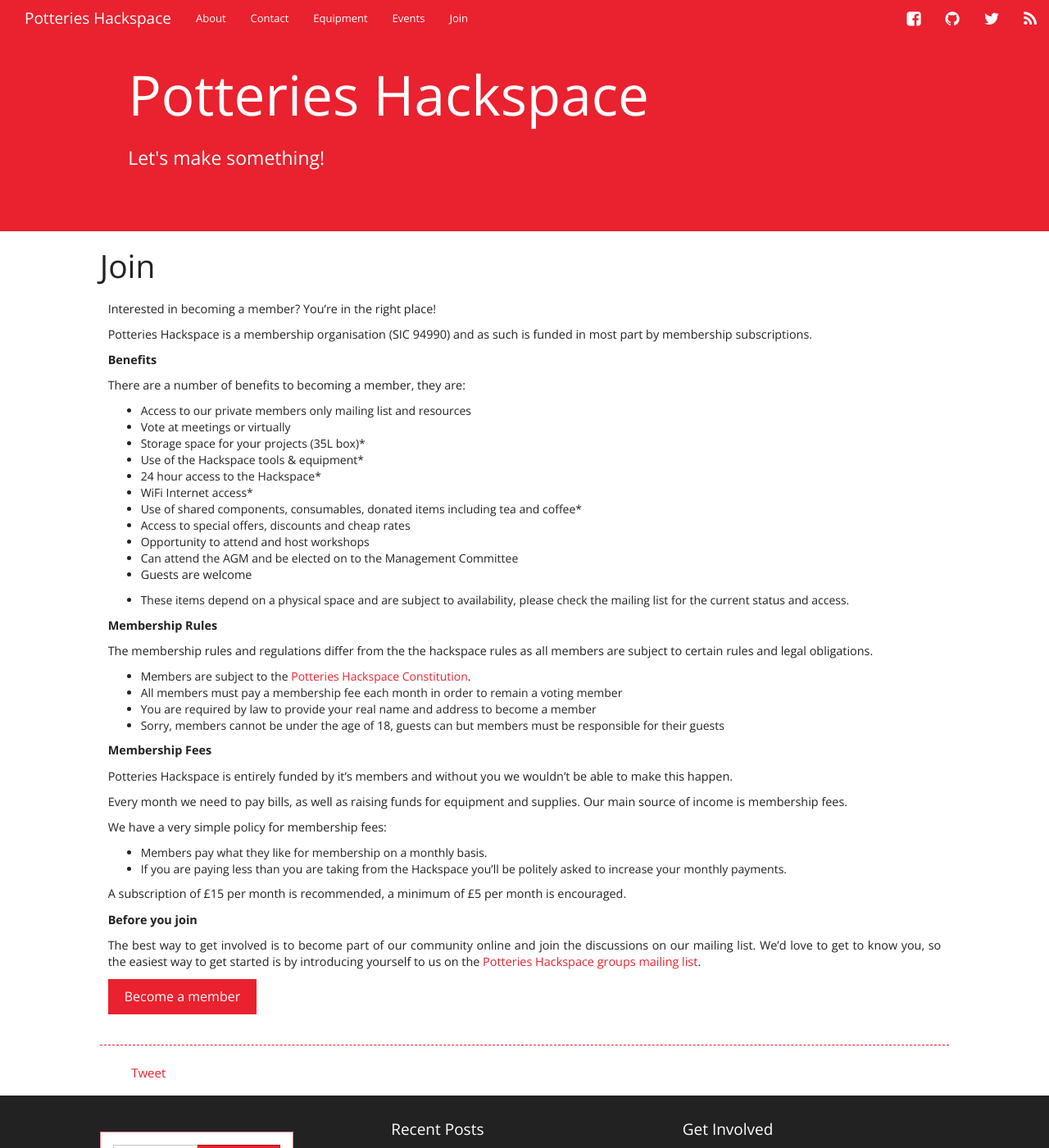
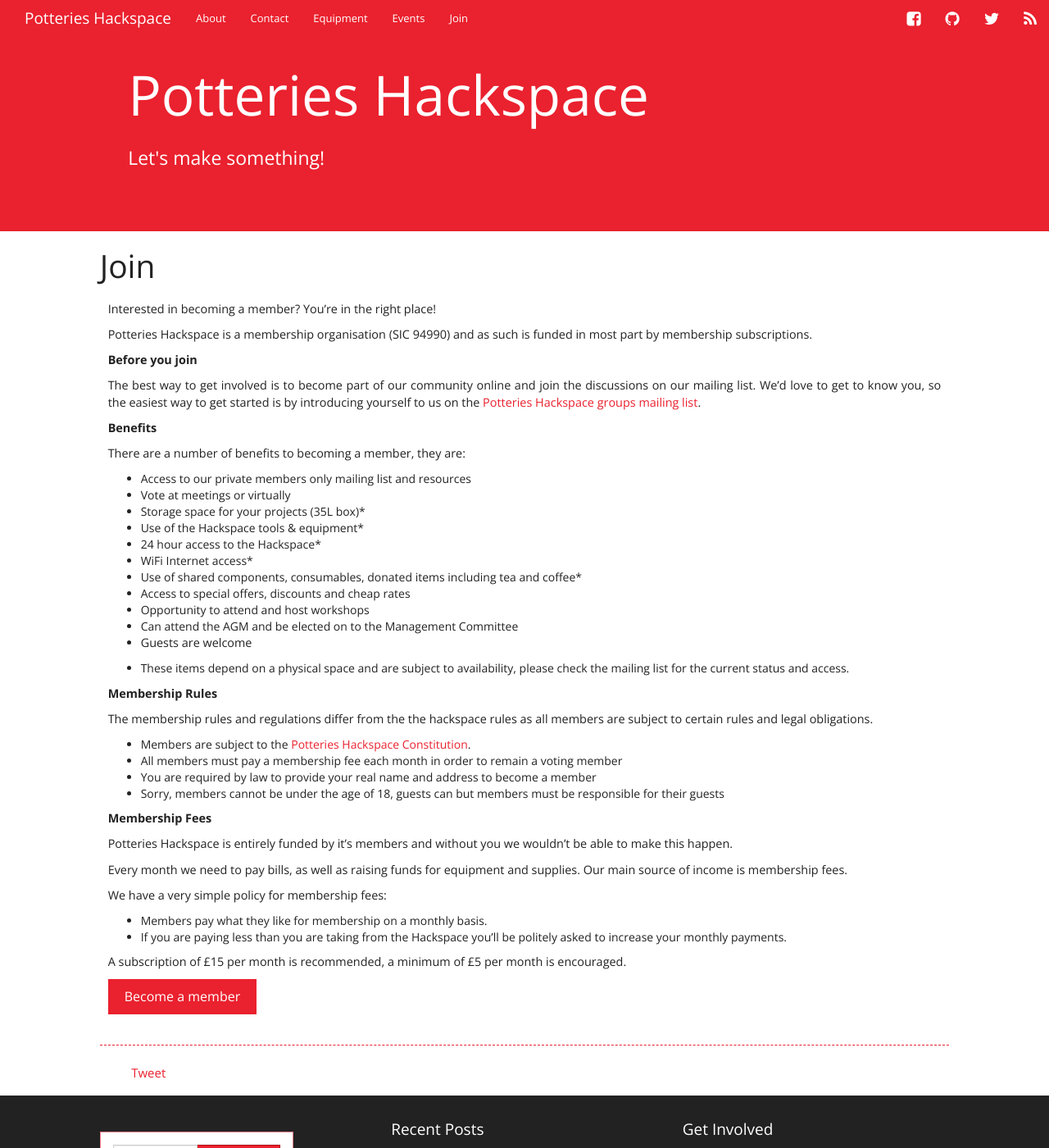
Before and after one commit to PotteriesHackspace/potterieshackspace.github.com, a Jekyll site: the page built from join.md, in a window 1280 px wide and 1400 px high. Shown: the whole window at 82% size. Built offline with Jekyll 4.4.1, drawn with Linux system fonts in a browser that asks for light colours; nearby versions of some CDN libraries; comment, search, counter and statistics services are not loaded; part of the change alters nothing that is shown.

```diff
--- a/join.md
+++ b/join.md
@@ -11,6 +11,10 @@ spacious_page_layout:
 Interested in becoming a member? You&#8217;re in the right place!
 
 Potteries Hackspace is a membership organisation (SIC 94990) and as such is funded in most part by membership subscriptions.
+
+**Before you join**
+
+The best way to get involved is to become part of our community online and join the discussions on our mailing list. We’d love to get to know you, so the easiest way to get started is by introducing yourself to us on the [Potteries Hackspace groups mailing list](https://groups.google.com/group/potteries-hackspace).
 
 **Benefits**
 
@@ -52,8 +56,4 @@ We have a very simple policy for membership fees:
 
 A subscription of £15 per month is recommended, a minimum of £5 per month is encouraged.
 
-**Before you join**
-
-The best way to get involved is to become part of our community online and join the discussions on our mailing list. We’d love to get to know you, so the easiest way to get started is by introducing yourself to us on the [Potteries Hackspace groups mailing list](https://groups.google.com/group/potteries-hackspace).
-
 <a style="color: #ffffff; font-size: 16px; background: #ea212e; padding: 10px 20px 10px 20px; text-decoration: none; margin-bottom: 1em; display: inline-block;" href="https://docs.google.com/forms/d/1cqgWs-c3xATXALOHq8jezVRGAktudUrEglpMaiO6Hsg/viewform">Become a member</a>
```
